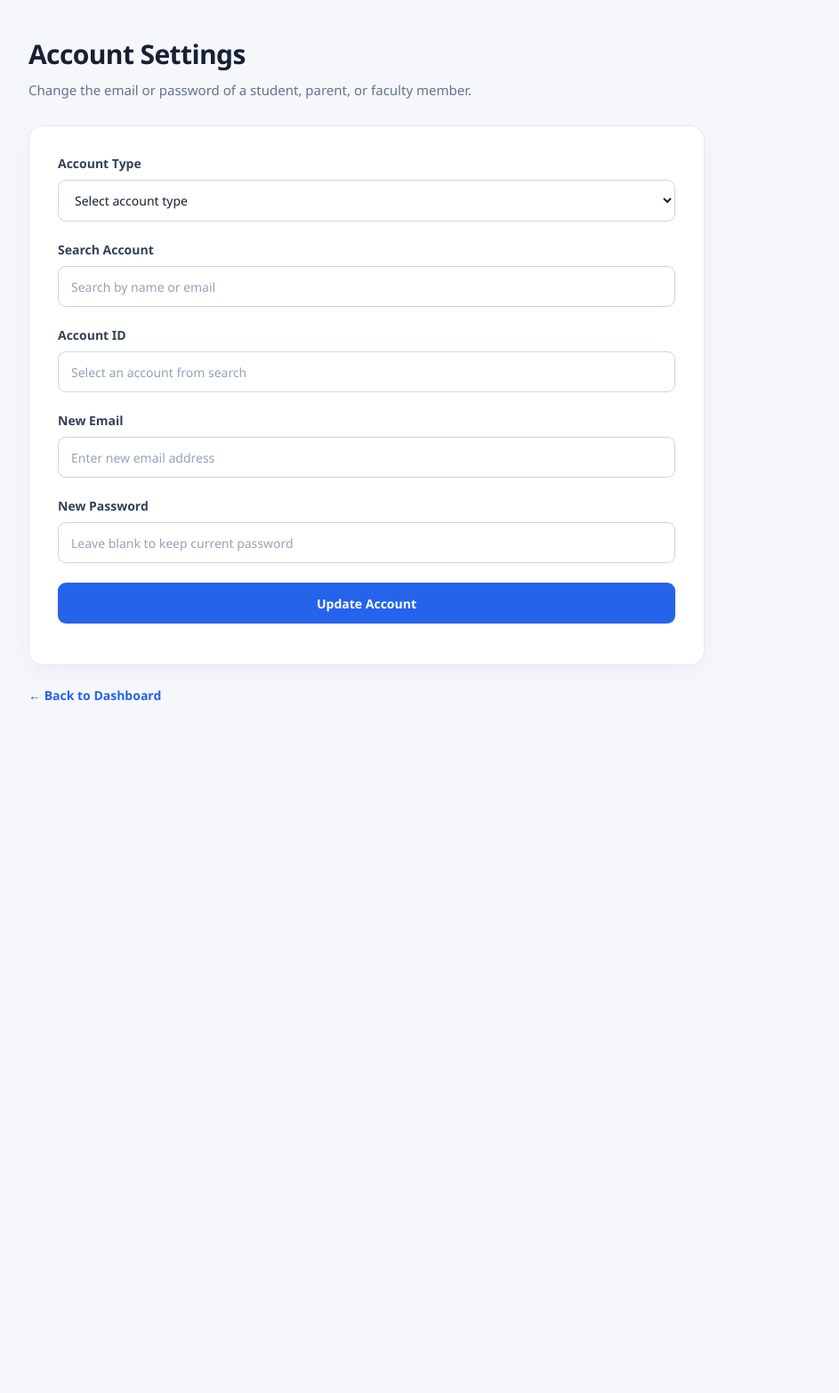
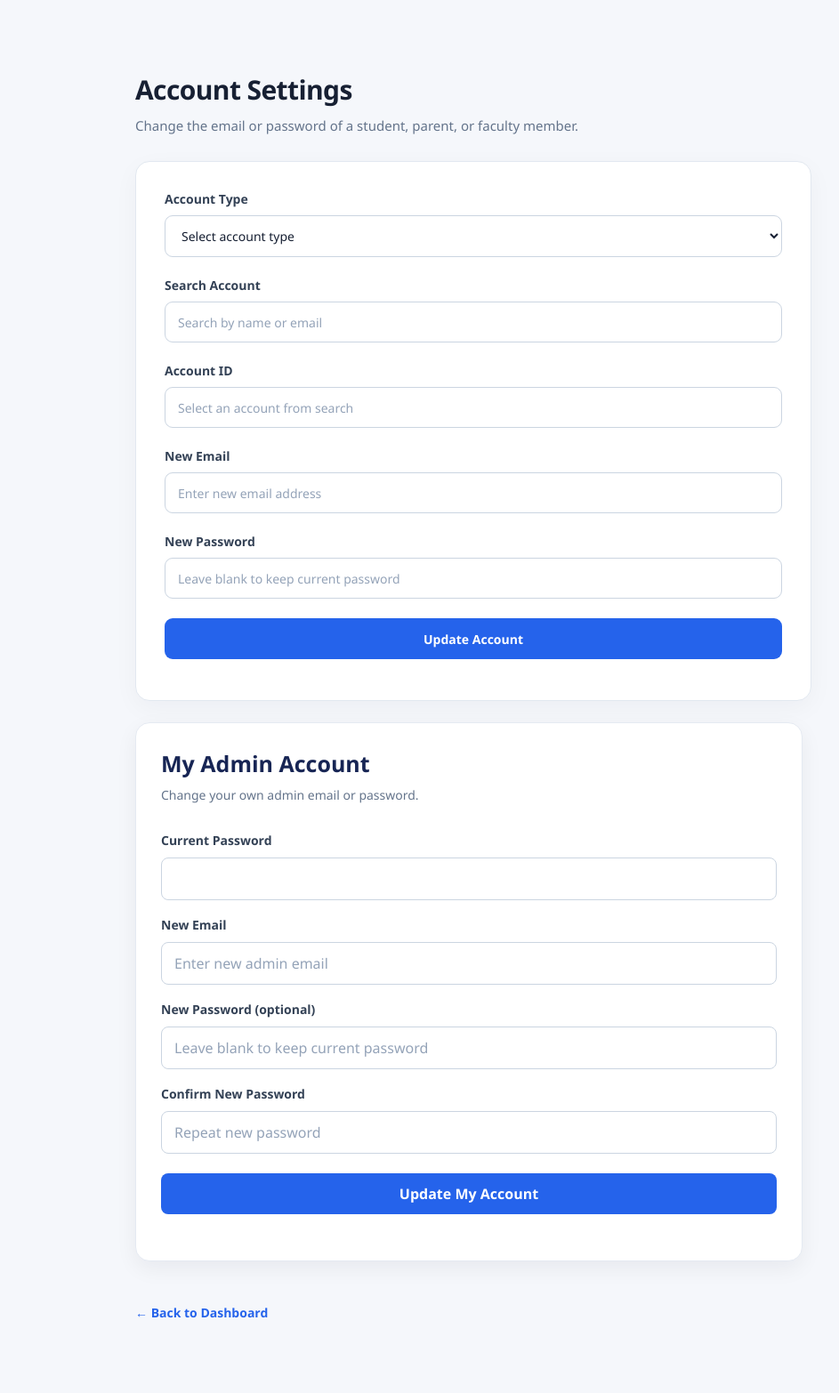
Before and after one commit to ayushsathwara/apollo-attandance, a PHP site: page /Pages/admin-account-settings.html in a window 1280 px wide. Shown: the whole page at 89% size, without its empty margins (108-1051 px from the left). Before the commit the page ends 788 px from the top, so only its background shows below. Run offline with PHP 8.4, Linux system fonts and the light colour scheme.

Commit message:
did admin changes

```diff
--- a/Assets/CSS/admin-account-settings.css
+++ b/Assets/CSS/admin-account-settings.css
@@ -187,3 +187,218 @@ body {
         padding: 22px 18px;
     }
 }
+
+/* ===== My Admin Account Section ===== */
+
+.admin-self-settings {
+    width: 100%;
+    max-width: 750px;
+    margin: 30px auto;
+    padding: 28px;
+    background: #ffffff;
+    border: 1px solid #e5eaf2;
+    border-radius: 16px;
+    box-shadow: 0 8px 25px rgba(15, 23, 42, 0.06);
+    box-sizing: border-box;
+}
+
+.admin-self-settings hr {
+    border: 0;
+    border-top: 1px solid #e5eaf2;
+    margin: 0 0 25px;
+}
+
+.admin-self-settings h2 {
+    margin: 0 0 8px;
+    color: #172554;
+    font-size: 25px;
+    font-weight: 700;
+}
+
+.admin-self-settings>p {
+    margin: 0 0 22px;
+    color: #64748b;
+    font-size: 14px;
+    line-height: 1.6;
+}
+
+.admin-self-settings form {
+    display: flex;
+    flex-direction: column;
+    gap: 9px;
+}
+
+.admin-self-settings label {
+    margin-top: 10px;
+    color: #334155;
+    font-size: 14px;
+    font-weight: 600;
+}
+
+.admin-self-settings input {
+    width: 100%;
+    min-height: 46px;
+    padding: 12px 14px;
+    box-sizing: border-box;
+    border: 1px solid #cbd5e1;
+    border-radius: 8px;
+    background: #fff;
+    color: #0f172a;
+    font-family: inherit;
+    font-size: 14px;
+    outline: none;
+    transition: border-color 0.2s, box-shadow 0.2s;
+}
+
+.admin-self-settings input:focus {
+    border-color: #2563eb;
+    box-shadow: 0 0 0 3px rgba(37, 99, 235, 0.12);
+}
+
+.admin-self-settings input::placeholder {
+    color: #94a3b8;
+}
+
+.admin-self-settings button {
+    width: 100%;
+    min-height: 46px;
+    margin-top: 18px;
+    padding: 12px 18px;
+    border: none;
+    border-radius: 8px;
+    background: #2563eb;
+    color: #fff;
+    font-family: inherit;
+    font-size: 15px;
+    font-weight: 600;
+    cursor: pointer;
+    transition: background 0.2s, transform 0.2s;
+}
+
+.admin-self-settings button:hover {
+    background: #1d4ed8;
+}
+
+.admin-self-settings button:active {
+    transform: scale(0.99);
+}
+
+.admin-self-settings button:disabled {
+    opacity: 0.65;
+    cursor: not-allowed;
+}
+
+#myAdminMessage {
+    margin-top: 14px;
+    font-size: 14px;
+    line-height: 1.5;
+}
+
+/* ===== Mobile Responsive ===== */
+
+@media (max-width: 600px) {
+    .admin-self-settings {
+        margin: 20px auto;
+        padding: 20px 16px;
+        border-radius: 12px;
+    }
+
+    .admin-self-settings h2 {
+        font-size: 22px;
+    }
+
+    .admin-self-settings input,
+    .admin-self-settings button {
+        min-height: 44px;
+    }
+}
+
+/* Keep both account sections aligned */
+.settings-container {
+    width: min(100% - 32px, 760px);
+    margin: 40px auto;
+}
+
+.settings-container>form,
+.settings-container>.admin-self-settings {
+    width: 100%;
+    box-sizing: border-box;
+    margin: 0 0 24px;
+    padding: 28px;
+    background: #fff;
+    border: 1px solid #e5eaf2;
+    border-radius: 16px;
+    box-shadow: 0 8px 24px rgba(15, 23, 42, 0.06);
+}
+
+/* Admin section matches the existing form */
+.admin-self-settings h2 {
+    margin: 0 0 8px;
+    color: #172554;
+    font-size: 25px;
+}
+
+.admin-self-settings>p {
+    margin: 0 0 22px;
+    color: #64748b;
+    line-height: 1.6;
+}
+
+.admin-self-settings form {
+    display: flex;
+    flex-direction: column;
+    gap: 10px;
+}
+
+.admin-self-settings label {
+    margin-top: 8px;
+    font-size: 14px;
+    font-weight: 600;
+    color: #334155;
+}
+
+.admin-self-settings input {
+    width: 100%;
+    min-height: 46px;
+    box-sizing: border-box;
+    padding: 12px 14px;
+    border: 1px solid #cbd5e1;
+    border-radius: 8px;
+    font: inherit;
+}
+
+.admin-self-settings input:focus {
+    outline: none;
+    border-color: #2563eb;
+    box-shadow: 0 0 0 3px rgba(37, 99, 235, .12);
+}
+
+.admin-self-settings button {
+    width: 100%;
+    min-height: 46px;
+    margin-top: 12px;
+    padding: 12px;
+    border: none;
+    border-radius: 8px;
+    background: #2563eb;
+    color: #fff;
+    font: inherit;
+    font-weight: 600;
+    cursor: pointer;
+}
+
+.admin-self-settings button:hover {
+    background: #1d4ed8;
+}
+
+@media (max-width: 600px) {
+    .settings-container {
+        width: calc(100% - 24px);
+        margin: 20px auto;
+    }
+
+    .settings-container>form,
+    .settings-container>.admin-self-settings {
+        padding: 20px 16px;
+    }
+}
--- a/Assets/JS/admin-account-settings.js
+++ b/Assets/JS/admin-account-settings.js
@@ -125,3 +125,72 @@ accountTypeSelect.addEventListener("change", () => {
     document.getElementById("email").value = "";
     accountResults.replaceChildren();
 });
+
+
+const myAdminForm = document.getElementById("myAdminForm");
+
+if (myAdminForm) {
+    myAdminForm.addEventListener("submit", async function (event) {
+        event.preventDefault();
+
+        const currentPassword =
+            document.getElementById("adminCurrentPassword").value;
+        const newEmail =
+            document.getElementById("adminNewEmail").value.trim();
+        const newPassword =
+            document.getElementById("adminNewPassword").value;
+        const confirmPassword =
+            document.getElementById("adminConfirmPassword").value;
+        const adminMessage =
+            document.getElementById("myAdminMessage");
+        const submitButton =
+            document.getElementById("myAdminUpdateBtn");
+
+        adminMessage.textContent = "";
+
+        if (newPassword !== confirmPassword) {
+            adminMessage.textContent = "New passwords do not match.";
+            adminMessage.style.color = "red";
+            return;
+        }
+
+        submitButton.disabled = true;
+        submitButton.textContent = "Updating...";
+
+        try {
+            const response = await fetch(
+                `${API_URL}/admin/update-my-account.php`,
+                {
+                    method: "POST",
+                    credentials: "include",
+                    headers: {
+                        "Content-Type": "application/json"
+                    },
+                    body: JSON.stringify({
+                        currentPassword,
+                        newEmail,
+                        newPassword
+                    })
+                }
+            );
+
+            const data = await response.json();
+
+            if (!response.ok || !data.success) {
+                throw new Error(data.message || "Account update failed.");
+            }
+
+            adminMessage.textContent = data.message;
+            adminMessage.style.color = "green";
+            myAdminForm.reset();
+
+        } catch (error) {
+            adminMessage.textContent = error.message;
+            adminMessage.style.color = "red";
+            console.error("Admin account update error:", error);
+        } finally {
+            submitButton.disabled = false;
+            submitButton.textContent = "Update My Account";
+        }
+    });
+}
--- a/Assets/JS/admin-dashboard.js
+++ b/Assets/JS/admin-dashboard.js
@@ -9,11 +9,6 @@ document.addEventListener("DOMContentLoaded", function () {
     document.getElementById("studentsLink").addEventListener("click", function (event) {
         event.preventDefault();
         window.location.href = "admin-students.html";
-    });
-
-    document.getElementById("facultyLink").addEventListener("click", function (event) {
-        event.preventDefault();
-        alert("Faculty Management will be implemented next.");
     });
 
     document.getElementById("studentActionButton").addEventListener("click", function () {
--- a/Assets/JS/admin-feedback.js
+++ b/Assets/JS/admin-feedback.js
@@ -11,10 +11,6 @@ document.addEventListener("DOMContentLoaded", function () {
 
     document.getElementById("logoutButton").addEventListener("click", logoutAdmin);
 
-    document.getElementById("facultyLink").addEventListener("click", function (event) {
-        event.preventDefault();
-        alert("Faculty Management will be implemented next.");
-    });
 });
 
 async function loadFeedback() {
--- a/Assets/JS/admin-students.js
+++ b/Assets/JS/admin-students.js
@@ -10,11 +10,6 @@ document.addEventListener("DOMContentLoaded", function () {
     });
 
     document.getElementById("logoutButton").addEventListener("click", logoutAdmin);
-
-    document.getElementById("facultyLink").addEventListener("click", function (event) {
-        event.preventDefault();
-        alert("Faculty Management will be implemented next.");
-    });
 });
 
 async function loadStudents() {
--- a/Pages/admin-account-settings.html
+++ b/Pages/admin-account-settings.html
@@ -44,6 +44,34 @@
             <p id="message" role="status"></p>
         </form>
 
+        <section class="admin-self-settings">
+            <h2>My Admin Account</h2>
+            <p>Change your own admin email or password.</p>
+
+            <form id="myAdminForm">
+                <label for="adminCurrentPassword">Current Password</label>
+                <input type="password" id="adminCurrentPassword" autocomplete="current-password" required>
+
+                <label for="adminNewEmail">New Email</label>
+                <input type="email" id="adminNewEmail" placeholder="Enter new admin email" required>
+
+                <label for="adminNewPassword">New Password (optional)</label>
+                <input type="password" id="adminNewPassword" minlength="8" autocomplete="new-password"
+                    placeholder="Leave blank to keep current password">
+
+                <label for="adminConfirmPassword">Confirm New Password</label>
+                <input type="password" id="adminConfirmPassword" minlength="8" autocomplete="new-password"
+                    placeholder="Repeat new password">
+
+                <button type="submit" id="myAdminUpdateBtn">
+                    Update My Account
+                </button>
+
+                <p id="myAdminMessage" role="status"></p>
+            </form>
+        </section>
+
+
         <a href="admin-dashboard.html">← Back to Dashboard</a>
     </div>
 
--- a/Pages/admin-students.html
+++ b/Pages/admin-students.html
@@ -25,9 +25,9 @@
             <nav class="admin-nav">
                 <a href="admin-dashboard.html">Dashboard</a>
                 <a href="admin-students.html" class="active">Student Management</a>
-                <a href="#" id="facultyLink">Faculty Management</a>
+                <a href="admin-faculty.html" id="facultyLink">Faculty Management</a>
                 <a href="admin-support.html">Support Requests</a>
-                <a href="#" id="feedbackLink">Student Feedback</a>
+                <a href="admin-feedback.html" id="feedbackLink">Student Feedback</a>
                 <a href="manage-notices.html">Manage Notices</a>
             </nav>
 
```
